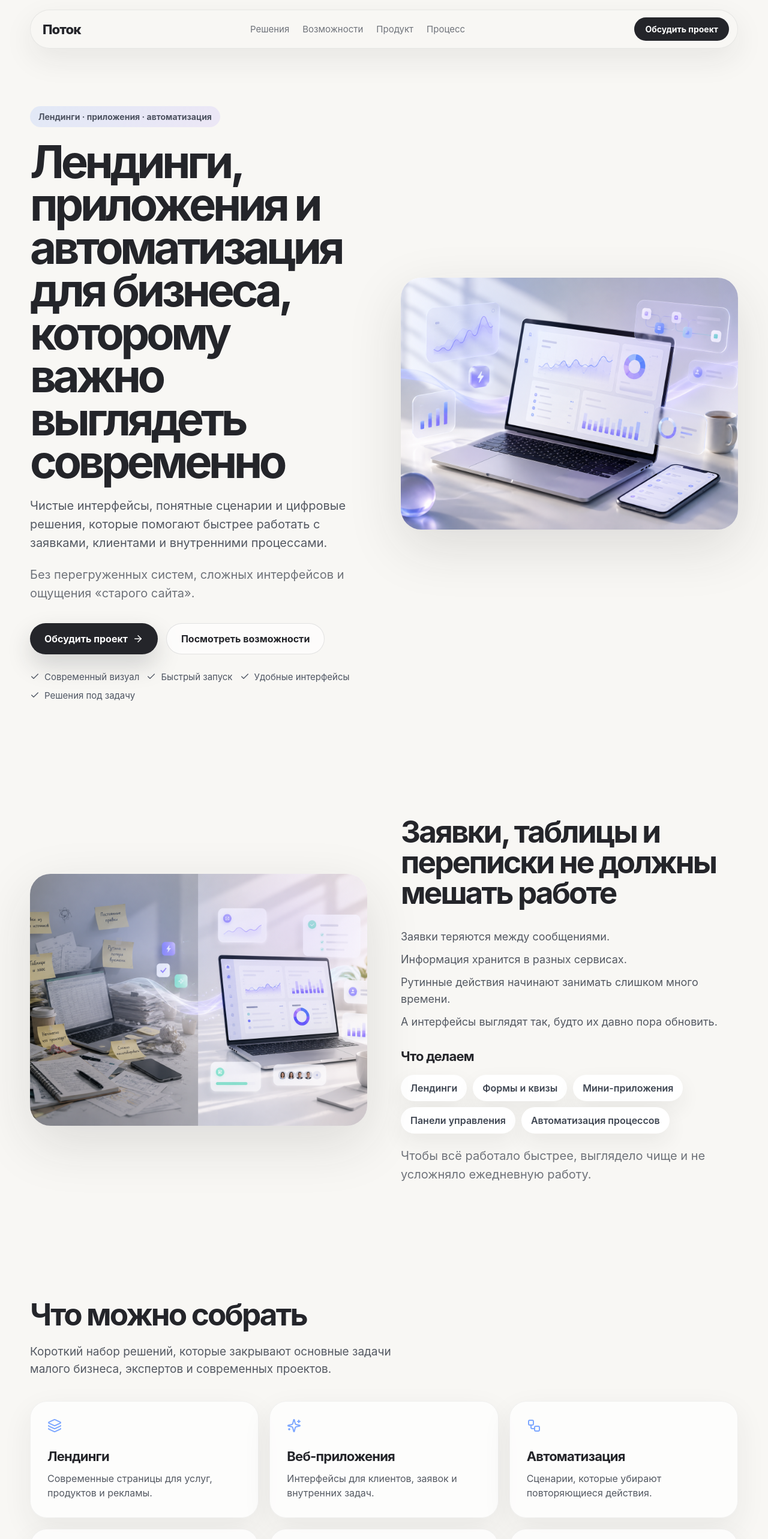
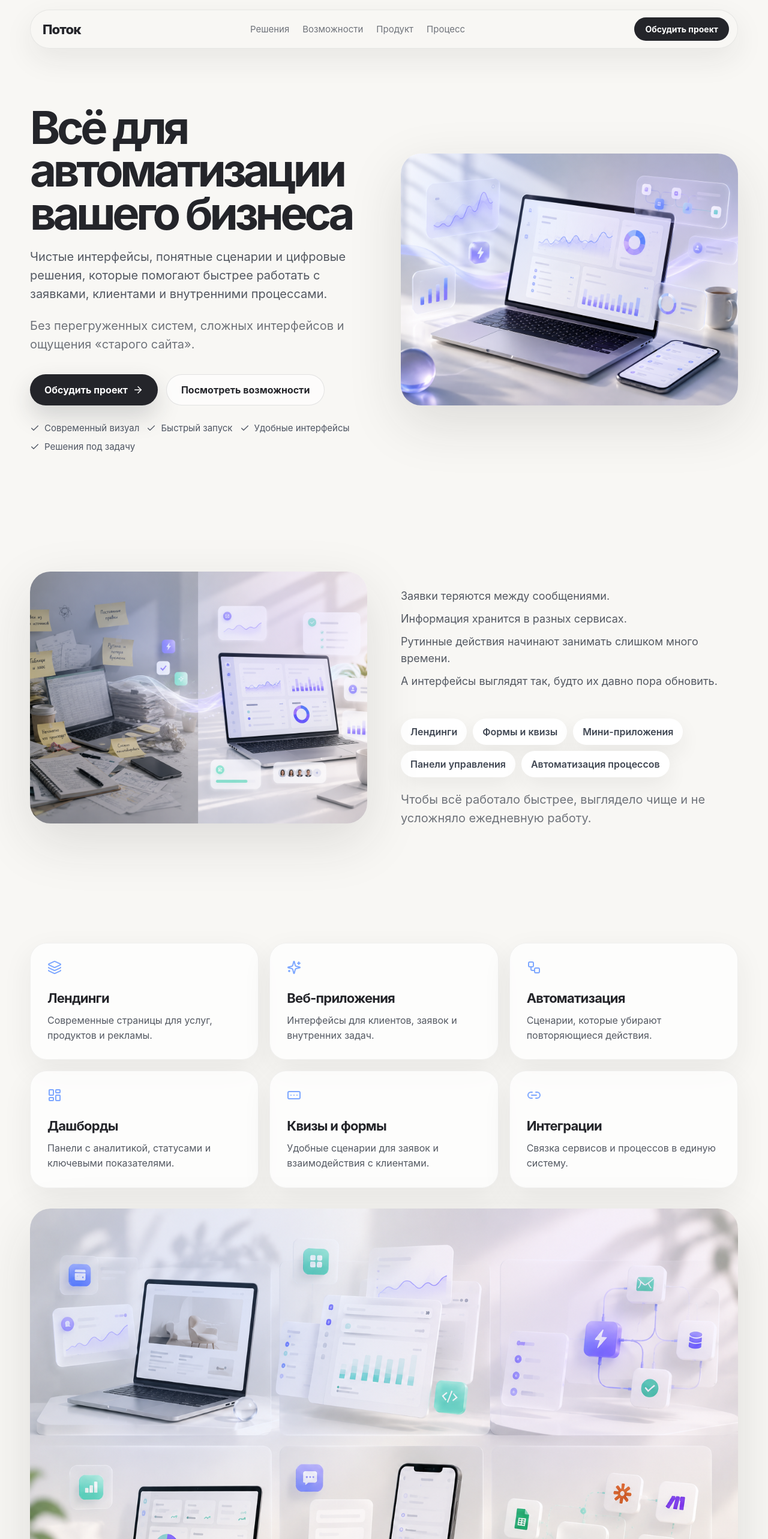
Before and after one commit to vladtranskom888-hue/lending_my, a React (Vite) app: page / in a window 1280 px wide. Shown: the top 2566 px of the page at 60% size. Built offline with nearby package versions, Linux system fonts and the light colour scheme.

Commit message:
Remove extra landing headings and simplify hero

```diff
--- a/src/App.jsx
+++ b/src/App.jsx
@@ -40,8 +40,7 @@ export default function App() {
 
       <section className="hero section">
         <div className="copy">
-          <div className="badge">Лендинги · приложения · автоматизация</div>
-          <h1>Лендинги, приложения и автоматизация для бизнеса, которому важно выглядеть современно</h1>
+          <h1>Всё для автоматизации вашего бизнеса</h1>
           <p>Чистые интерфейсы, понятные сценарии и цифровые решения, которые помогают быстрее работать с заявками, клиентами и внутренними процессами.</p>
           <p className="muted">Без перегруженных систем, сложных интерфейсов и ощущения «старого сайта».</p>
           <div className="actions">
@@ -60,14 +59,12 @@ export default function App() {
       <section id="solutions" className="section twoCols">
         <ImageBlock src="/images/problems.png" alt="Переход от хаоса в процессах к понятной цифровой системе" />
         <div className="copy">
-          <h2>Заявки, таблицы и переписки не должны мешать работе</h2>
           <div className="problemList">
             <p>Заявки теряются между сообщениями.</p>
             <p>Информация хранится в разных сервисах.</p>
             <p>Рутинные действия начинают занимать слишком много времени.</p>
             <p>А интерфейсы выглядят так, будто их давно пора обновить.</p>
           </div>
-          <h3>Что делаем</h3>
           <div className="chips">
             {['Лендинги', 'Формы и квизы', 'Мини-приложения', 'Панели управления', 'Автоматизация процессов'].map((item) => (
               <span key={item}>{item}</span>
@@ -78,10 +75,6 @@ export default function App() {
       </section>
 
       <section id="build" className="section">
-        <div className="sectionHead">
-          <h2>Что можно собрать</h2>
-          <p>Короткий набор решений, которые закрывают основные задачи малого бизнеса, экспертов и современных проектов.</p>
-        </div>
         <div className="grid">
           {buildItems.map(([title, text, Icon]) => (
             <article className="card" key={title}>
@@ -96,7 +89,6 @@ export default function App() {
 
       <section id="product" className="section twoCols productSection">
         <div className="copy">
-          <h2>Так выглядят современные digital-продукты</h2>
           <p>Минималистичные интерфейсы, чистые панели, мобильные экраны и рабочие системы без визуального шума и перегруженности.</p>
           <p className="muted">Каждый проект собирается под конкретную задачу — с понятной логикой и удобной структурой.</p>
         </div>
@@ -104,9 +96,6 @@ export default function App() {
       </section>
 
       <section id="process" className="section process">
-        <div className="sectionHead">
-          <h2>Как строится работа</h2>
-        </div>
         <ImageBlock src="/images/process.png" alt="Визуал рабочего процесса от задачи до запуска" />
         <div className="steps">
           {steps.map(([title, text], index) => (
@@ -121,7 +110,6 @@ export default function App() {
 
       <section id="contact" className="section final">
         <div className="copy">
-          <h2>Цифровые решения, с которыми бизнес выглядит современно и работает быстрее</h2>
           <p>Лендинг, приложение или автоматизация могут заменить хаос из таблиц, переписок и ручных процессов.</p>
           <p className="muted">Понятные интерфейсы, современный визуал и системы, которыми удобно пользоваться каждый день.</p>
           <a className="button primary" href="#contact">Обсудить проект <ArrowRight size={18} /></a>
```
